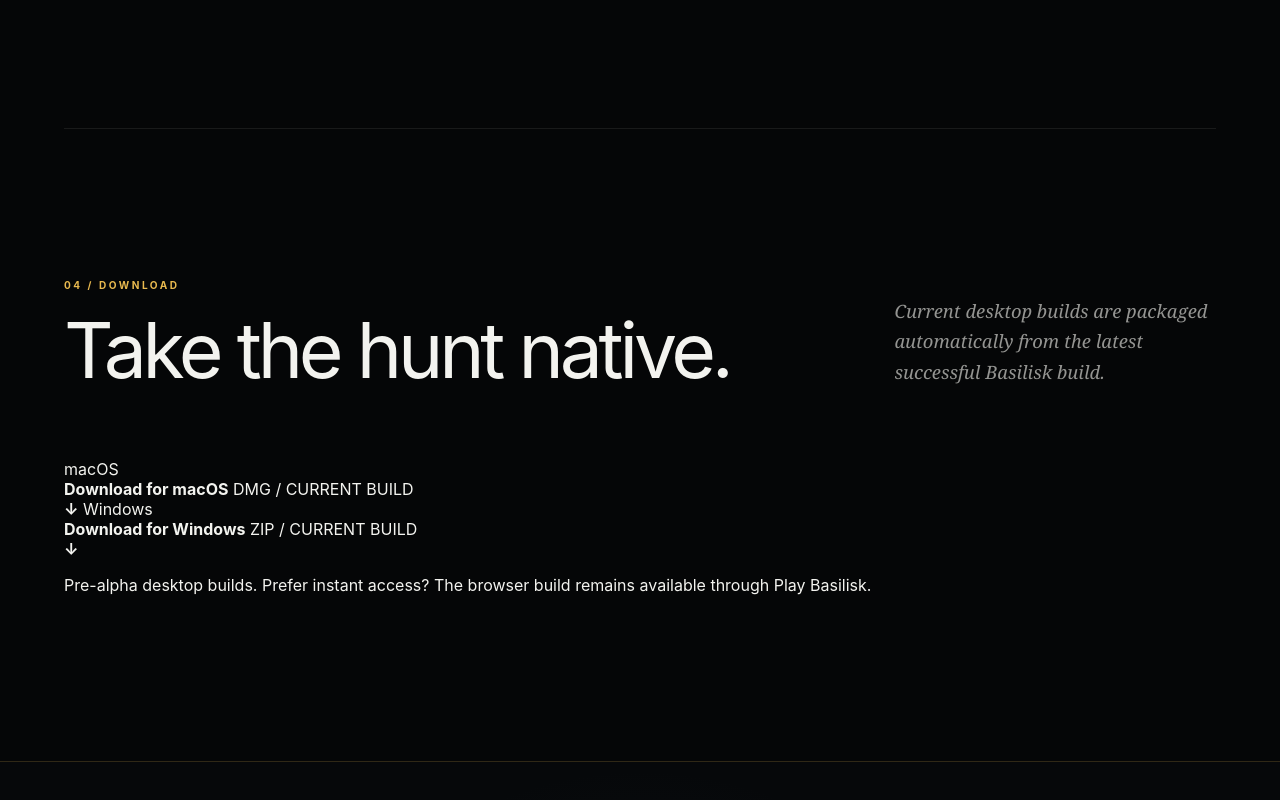
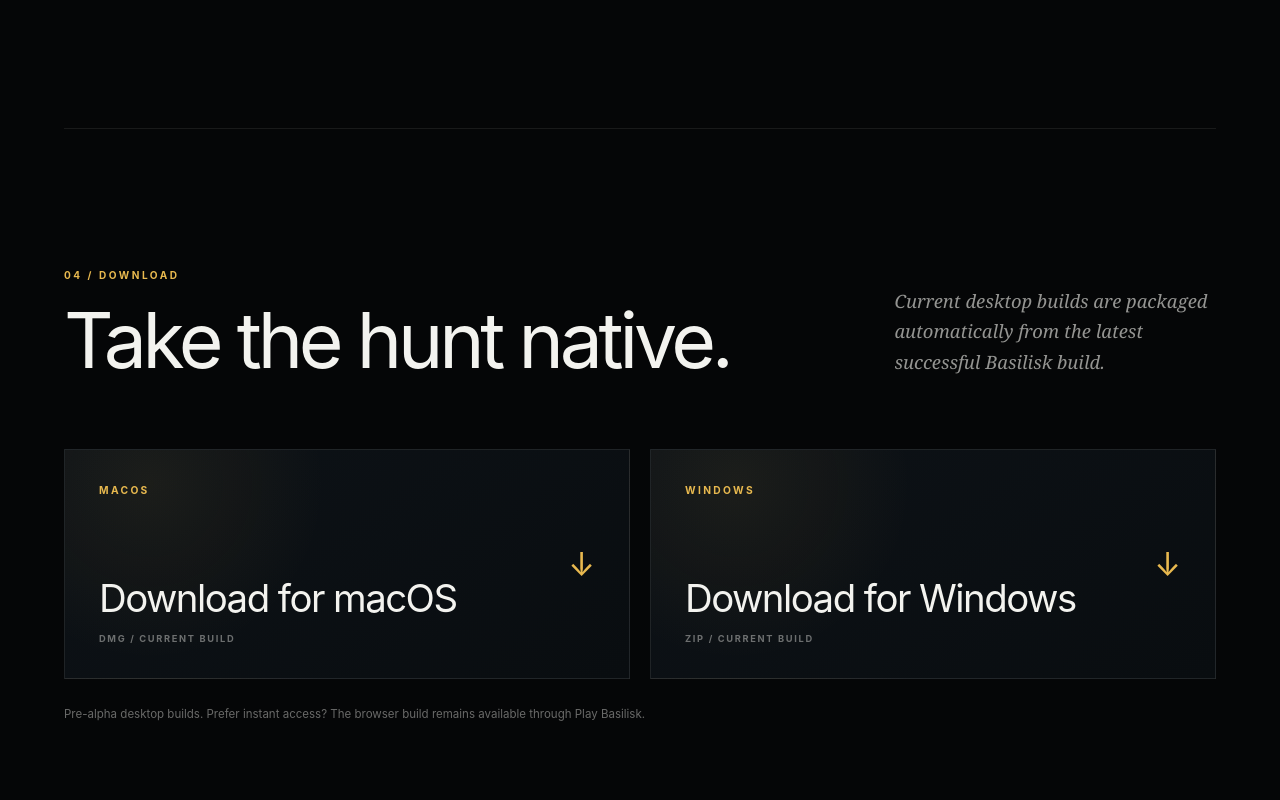
Before and after one commit to austinmhorn/xiive-studio, a website: page public/games/basilisk/index.html in a window 1280 px wide. Shown: the part 4680-5480 px from the top of the page. Drawn offline with Linux system fonts and the light colour scheme.

Commit message:
Style Basilisk desktop downloads

```diff
--- a/public/css/basilisk.css
+++ b/public/css/basilisk.css
@@ -547,6 +547,92 @@
 
 
 /* =========================================
+   Download
+   ========================================= */
+
+.basilisk-download {
+    padding-top: 140px;
+    padding-bottom: 140px;
+}
+
+.basilisk-download-grid {
+    display: grid;
+    grid-template-columns: repeat(2, minmax(0, 1fr));
+    gap: 20px;
+}
+
+.basilisk-download-card {
+    min-height: 230px;
+    display: grid;
+    grid-template-columns: 1fr auto;
+    grid-template-rows: auto 1fr;
+    gap: 28px;
+    padding: 34px;
+    border: 1px solid rgba(255, 255, 255, 0.09);
+    background:
+        radial-gradient(circle at 15% 15%, rgba(232, 185, 79, 0.07), transparent 34%),
+        linear-gradient(145deg, #0d1217, #090d10);
+    transition:
+        transform 250ms ease,
+        border-color 250ms ease,
+        background 250ms ease;
+}
+
+.basilisk-download-card:hover {
+    transform: translateY(-3px);
+    border-color: rgba(232, 185, 79, 0.42);
+    background:
+        radial-gradient(circle at 15% 15%, rgba(232, 185, 79, 0.11), transparent 36%),
+        linear-gradient(145deg, #10161c, #090d10);
+}
+
+.basilisk-download-platform {
+    color: var(--basilisk-gold);
+    font-size: 0.64rem;
+    font-weight: 700;
+    letter-spacing: 0.23em;
+    text-transform: uppercase;
+}
+
+.basilisk-download-card > div {
+    align-self: end;
+    display: flex;
+    flex-direction: column;
+    gap: 12px;
+}
+
+.basilisk-download-card strong {
+    color: #f3f3ef;
+    font-size: clamp(1.65rem, 3vw, 2.8rem);
+    font-weight: 400;
+    letter-spacing: -0.04em;
+}
+
+.basilisk-download-card > div > span {
+    color: rgba(243, 243, 239, 0.42);
+    font-size: 0.58rem;
+    font-weight: 700;
+    letter-spacing: 0.18em;
+}
+
+.basilisk-download-card > b {
+    grid-column: 2;
+    grid-row: 1 / span 2;
+    align-self: center;
+    color: var(--basilisk-gold);
+    font-size: 2rem;
+    font-weight: 400;
+}
+
+.basilisk-download-note {
+    margin: 26px 0 0;
+    color: rgba(243, 243, 239, 0.42);
+    font-size: 0.72rem;
+    line-height: 1.7;
+}
+
+
+/* =========================================
    Final CTA
    ========================================= */
 
@@ -711,6 +797,10 @@
         grid-template-columns: 1fr;
     }
 
+    .basilisk-download-grid {
+        grid-template-columns: 1fr;
+    }
+
     .basilisk-shot-primary {
         aspect-ratio: 16 / 10;
     }
@@ -827,6 +917,11 @@
         padding: 38px 28px;
     }
 
+    .basilisk-download-card {
+        min-height: 190px;
+        padding: 28px;
+    }
+
     .cosmetics-stage {
         min-height: 440px;
     }
```
